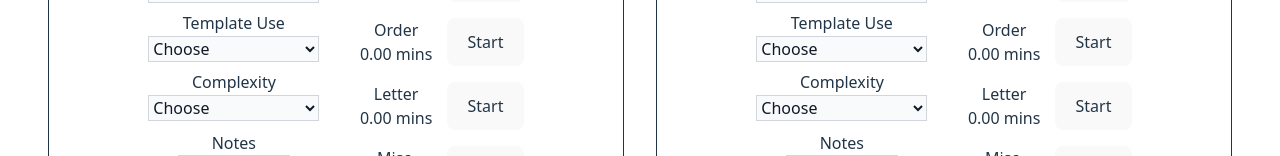
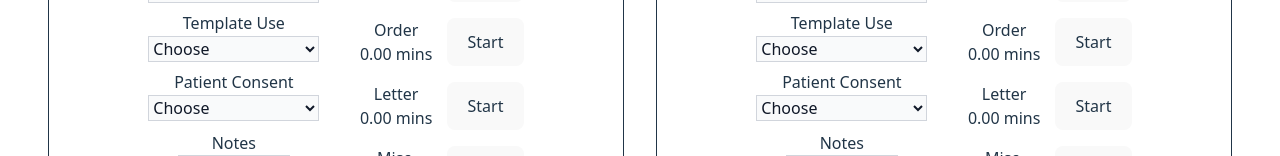
Before and after one commit to AlexBulloso/avt_data_collector, a React (Vite) app: page / in a window 1280 px wide. Shown: the part 644-800 px from the top of the page. Built offline with nearby package versions, Linux system fonts and the light colour scheme.

Commit message:
Updated subspecialty lists

```diff
--- a/src/components/clinicGroup.jsx
+++ b/src/components/clinicGroup.jsx
@@ -4,13 +4,19 @@ const ClinicGroup = ({ clinicData, updateClinicData }) => {
   // const [specialty, setSpecialty] = useState("GynOnc");
   // const [subspec, setSubSpec] = useState("1.1");
 
-  const specialties = ["GynOnc", "GynMedOnc", "Onco", "Uro", "Haem", "Paeds"];
+  const specialties = ["GynaeMed", "Uro", "Haem", "Paeds"];
   const subspecs = {
-    GynOnc: ["Temp A", "Temp B"],
-    GynMedOnc: ["Temp C", "Temp D"],
-    Onco: ["Temp E", "Temp F"],
-    Uro: ["Temp G", "Temp H"],
-    Haem: ["Temp I", "Temp J"],
+    GynaeMed: ["Med Onc", "Clin Onc"],
+    Uro: ["STONE", "GEN", "CON", "PSA", "OTHERS"],
+    Haem: [
+      "Myeloma",
+      "MPN",
+      "Pre-BMT",
+      "Post-BMT",
+      "Sickle Cell",
+      "Haem-onc other",
+      "Classical-haem other",
+    ],
     Paeds: ["Temp K", "Temp L"],
   };
   const clinicianIDs = [
--- a/src/components/timerGroup.jsx
+++ b/src/components/timerGroup.jsx
@@ -75,11 +75,12 @@ const TimerGroup = ({ groupId, updateTimeData }) => {
             value={timeDataLocal["Template Use"] ?? ""}
           />
           <InfoDropdown
-            name={"Complexity"}
-            dropdownOptions={["1", "2", "3"]}
+            name={"Patient Consent"}
+            dropdownOptions={["Yes", "No"]}
             updateTimeDataLocal={updateTimeDataLocal}
-            value={timeDataLocal["Complexity"] ?? ""}
+            value={timeDataLocal["Patient Consent"] ?? ""}
           />
+
           {/* <div className="mt-2.5 mb-2.5 flex flex-col items-center">
             <label>Scheduled Clinic End Time</label>
             <input
```
